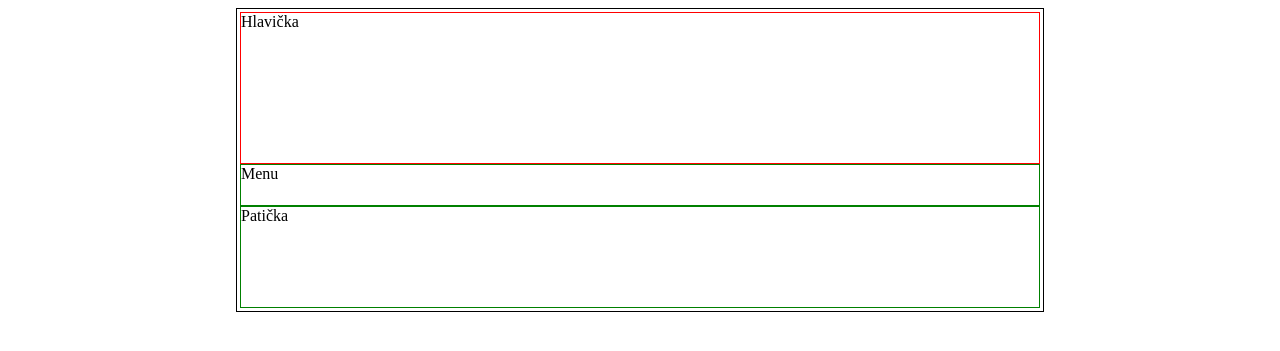
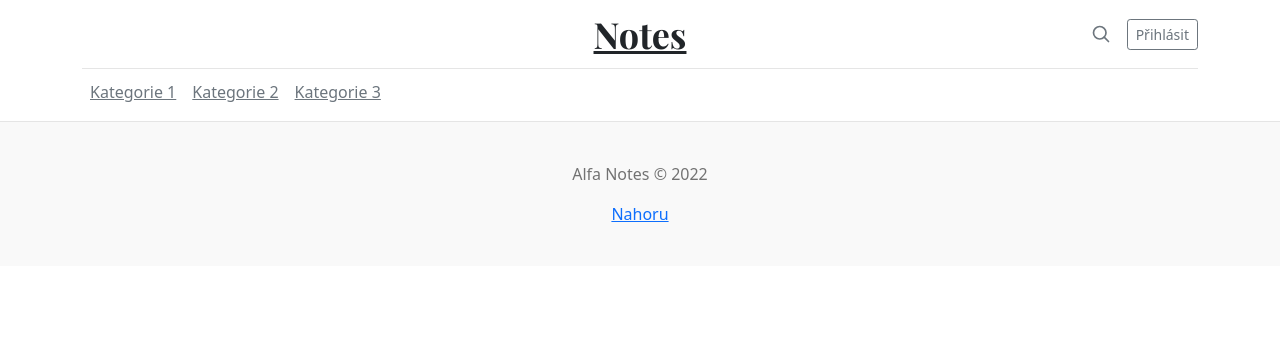
Before and after one commit to websfera/alfa, a PHP site: template app/views/common/footer.php in a window 1280 px wide. Shown: the top 351 px of the page. Run offline with PHP 8.4, Linux system fonts and the light colour scheme; the template is opened without the code that fills it, so the values that code supplies are empty.

Commit message:
3.2.2022

```diff
--- a/app/controllers/NoteController.php
+++ b/app/controllers/NoteController.php
@@ -2,14 +2,14 @@
 
 namespace App\Controllers;
 
-class NoteController {
+class NoteController extends \App\Controller {
 
   public function createAction() {
-    echo "Spustena akce CREATE na controlleru Note.";
+    $this->template->render();
   }
 
   public function readAction() {
-      echo "Spustena akce READ na controlleru Note.";
+      $this->template->render();
   }
 
 }
--- a/app/router.php
+++ b/app/router.php
@@ -26,4 +26,5 @@ if (!method_exists($oController, $actionName)) {
   throw new Exception("Action " . $actionName . " is not defined on controller " . $oController::CLASS);
 }
 
+$oController->startup($action, $controller);
 $oController->{$actionName}();
--- a/app/views/common/footer.php
+++ b/app/views/common/footer.php
@@ -1,5 +1,11 @@
-		<footer>Patička</footer>
-	</div>
-</body>
+</main>
 
+<footer class="blog-footer">
+  <p>Alfa Notes &copy; 2022</p>
+  <p><a href="#">Nahoru</a></p>
+</footer>
+
+
+
+  </body>
 </html>
--- a/app/views/common/header.php
+++ b/app/views/common/header.php
@@ -1,15 +1,52 @@
-<!DOCTYPE html>
+<!doctype html>
 <html lang="cs">
 
 <head>
 	<meta charset="utf-8">
+	<meta name="viewport" content="width=device-width, initial-scale=1">
+	<title>Alfa - Notes</title>
 
-	<link href="/assets/main.css" rel="stylesheet">
+	<!-- Bootstrap core CSS -->
+	<link href="assets/bootstrap.css" rel="stylesheet">
+  <script src="assets/bootstrap.js"></script>
 
-	<title>Poznámky</title>
+	<!-- Custom styles for this template -->
+	<link href="https://fonts.googleapis.com/css?family=Playfair&#43;Display:700,900&amp;display=swap" rel="stylesheet">
+
+  <!-- Custom styles for this template -->
+	<link href="assets/style.css" rel="stylesheet">
 </head>
 
 <body>
+
 	<div class="container">
-		<header>Hlavička</header>
-		<nav>Menu</nav>
+		<header class="blog-header py-3">
+			<div class="row flex-nowrap justify-content-between align-items-center">
+				<div class="col-4 pt-1"></div>
+				<div class="col-4 text-center">
+					<a class="blog-header-logo text-dark" href="#">Notes</a>
+				</div>
+				<div class="col-4 d-flex justify-content-end align-items-center">
+					<a class="link-secondary" href="#" aria-label="Search">
+						<svg xmlns="http://www.w3.org/2000/svg" width="20" height="20" fill="none" stroke="currentColor" stroke-linecap="round" stroke-linejoin="round"
+						 stroke-width="2" class="mx-3" role="img" viewBox="0 0 24 24">
+							<title>Hledat</title>
+							<circle cx="10.5" cy="10.5" r="7.5" />
+							<path d="M21 21l-5.2-5.2" />
+						</svg>
+					</a>
+					<a class="btn btn-sm btn-outline-secondary" href="#">Přihlásit</a>
+				</div>
+			</div>
+		</header>
+
+		<div class="nav-scroller py-1 mb-2">
+			<nav class="nav d-flex">
+				<a class="p-2 link-secondary" href="#">Kategorie 1</a>
+				<a class="p-2 link-secondary" href="#">Kategorie 2</a>
+				<a class="p-2 link-secondary" href="#">Kategorie 3</a>
+			</nav>
+		</div>
+	</div>
+
+	<main class="container">
--- a/app/views/home/default.php
+++ b/app/views/home/default.php
@@ -1,4 +1,47 @@
-<main>
-  <h1><?= $nadpis1 ?></h1>
-  <p><?= $dnes->format("d.m.Y H:i:s") ?></p>
-</main>
+<div class="p-4 p-md-5 mb-4 text-white rounded bg-dark">
+			<div class="col-md-6 px-0">
+
+				<h1 class="display-4 fst-italic">
+          <?= $nadpis1 ?>
+        </h1>
+        <p class="text-muted"><?= $date->format("d.m.Y H:i") ?></p>
+				<p class="lead my-3"><?= $odstavec1 ?></p>
+
+				<p class="lead mb-0">
+          <a href="#" class="text-white fw-bold">Pokračovat ve čtení...</a>
+        </p>
+			</div>
+		</div>
+
+		<div class="row mb-2">
+			<div class="col-md-6">
+				<div class="row g-0 border rounded overflow-hidden flex-md-row mb-4 shadow-sm h-md-250 position-relative">
+					<div class="col p-4 d-flex flex-column position-static">
+						<strong class="d-inline-block mb-2 text-primary">Kategorie 1</strong>
+          <h3 class="mb-0">První poznámka</h3>
+          <div class="mb-1 text-muted">12. prosince</div>
+          <p class="card-text mb-auto">This is a wider card with supporting text below as a natural lead-in to additional content.</p>
+          <a href="#" class="stretched-link">Pokračovat ve čtení</a>
+        </div>
+        <div class="col-auto d-none d-lg-block">
+          <svg class="bd-placeholder-img" width="200" height="250" xmlns="http://www.w3.org/2000/svg" role="img" aria-label="Placeholder: Thumbnail" preserveAspectRatio="xMidYMid slice" focusable="false"><title>Placeholder</title><rect width="100%" height="100%" fill="#55595c"/><text x="50%" y="50%" fill="#eceeef" dy=".3em">Náhled</text></svg>
+
+        </div>
+      </div>
+    </div>
+    <div class="col-md-6">
+      <div class="row g-0 border rounded overflow-hidden flex-md-row mb-4 shadow-sm h-md-250 position-relative">
+        <div class="col p-4 d-flex flex-column position-static">
+          <strong class="d-inline-block mb-2 text-success">Kategorie 2</strong>
+          <h3 class="mb-0">Další poznámka</h3>
+          <div class="mb-1 text-muted">2. ledna</div>
+          <p class="mb-auto">This is a wider card with supporting text below as a natural lead-in to additional content.</p>
+          <a href="#" class="stretched-link">Pokračovat ve čtení</a>
+        </div>
+        <div class="col-auto d-none d-lg-block">
+          <svg class="bd-placeholder-img" width="200" height="250" xmlns="http://www.w3.org/2000/svg" role="img" aria-label="Placeholder: Thumbnail" preserveAspectRatio="xMidYMid slice" focusable="false"><title>Placeholder</title><rect width="100%" height="100%" fill="#55595c"/><text x="50%" y="50%" fill="#eceeef" dy=".3em">Náhled</text></svg>
+
+        </div>
+      </div>
+    </div>
+  </div>
--- /dev/null
+++ b/app/views/note/create.php
@@ -0,0 +1 @@
+<h1>Akce note/create</h1>
--- /dev/null
+++ b/app/views/note/read.php
@@ -0,0 +1 @@
+<h1>Akce note/read</h1>
--- a/assets/main.css
+++ /dev/null
@@ -1,26 +0,0 @@
-.container {
-  width: 800px;
-  border: 1px solid black;
-  padding: 3px;
-  margin: 0 auto;
-}
-
-header {
-  min-height: 150px;
-  border: 1px solid red;
-}
-
-nav {
-  min-height: 40px;
-  border: 1px solid green;
-}
-
-main {
-  min-height: 300px;
-  border: 1px solid blue;
-}
-
-footer {
-  min-height: 100px;
-  border: 1px solid green;
-}
--- a/template/index.html
+++ b/template/index.html
@@ -4,8 +4,6 @@
 <head>
 	<meta charset="utf-8">
 	<meta name="viewport" content="width=device-width, initial-scale=1">
-	<meta name="description" content="">
-	<meta name="generator" content="Hugo 0.88.1">
 	<title>Alfa - Notes</title>
 
 	<!-- Bootstrap core CSS -->
```
Also changed, not shown: app/Controller.php (added, +18 -0 lines), app/View.php (+15 -3 lines), app/controllers/HomeController.php (+4 -16 lines), assets/bootstrap.css (renamed from template/assets/bootstrap.css), assets/bootstrap.js (renamed from template/assets/bootstrap.js), assets/style.css (renamed from template/assets/style.css).
